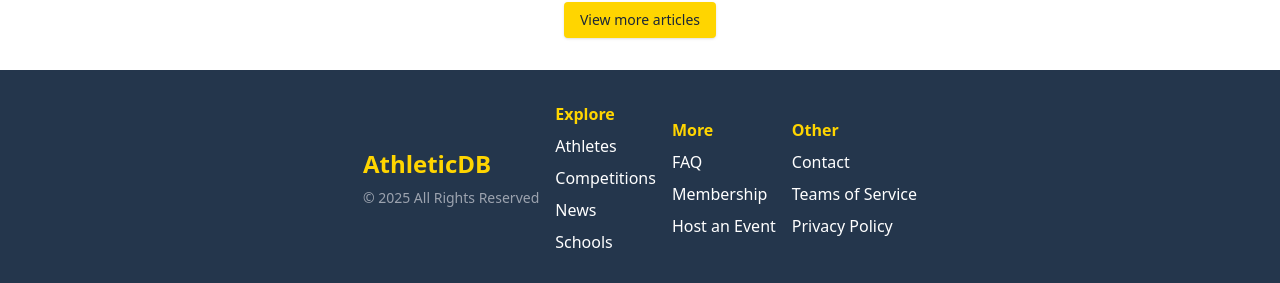
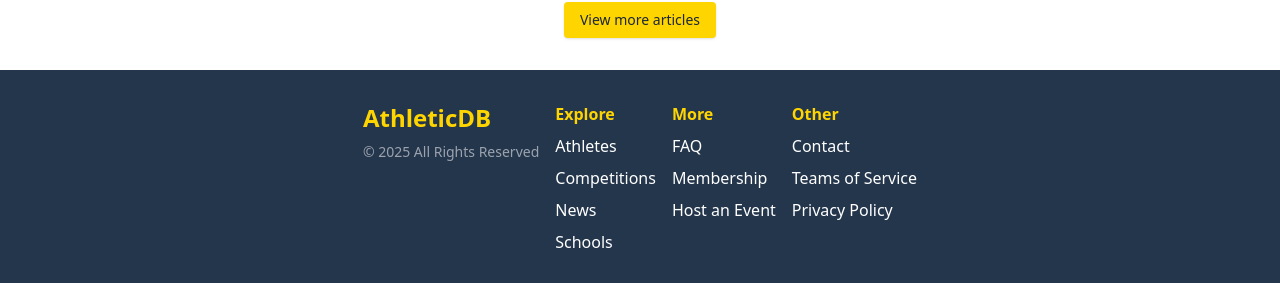
Before and after one commit to sGrie/athletic_db, a Next.js app in the folder frontend/: page / in a window 1280 px wide. Shown: the part 1412-1695 px from the top of the page. Built offline with nearby package versions, Linux system fonts and the light colour scheme.

Commit message:
fix(frontend): Align footer items to top.

```diff
--- a/frontend/src/components/Footer.tsx
+++ b/frontend/src/components/Footer.tsx
@@ -2,7 +2,7 @@ import Link from 'next/link';
 
 function Footer() {
   return (
-    <div className='bg-adb-blue-950 pt-8 pb-8 pl-4 pr-4 flex justify-center items-center flex-wrap gap-4 text-white'>
+    <div className='bg-adb-blue-950 pt-8 pb-8 pl-4 pr-4 flex justify-center items-start flex-wrap gap-4 text-white'>
       <div className='basis-[350] flex flex-col gap-2'>
         <h1 className='text-primary font-extrabold text-2xl'>AthleticDB</h1>
         <p className='text-gray-400 text-sm'>© 2025 All Rights Reserved</p>
```
